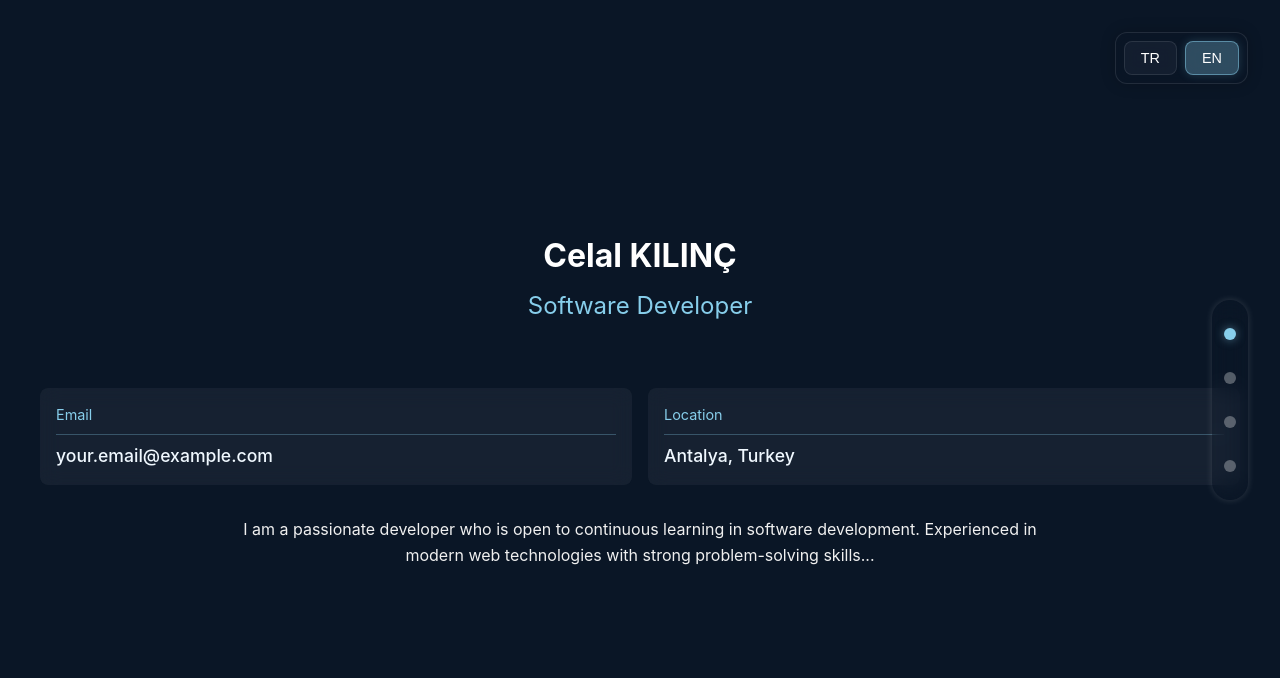
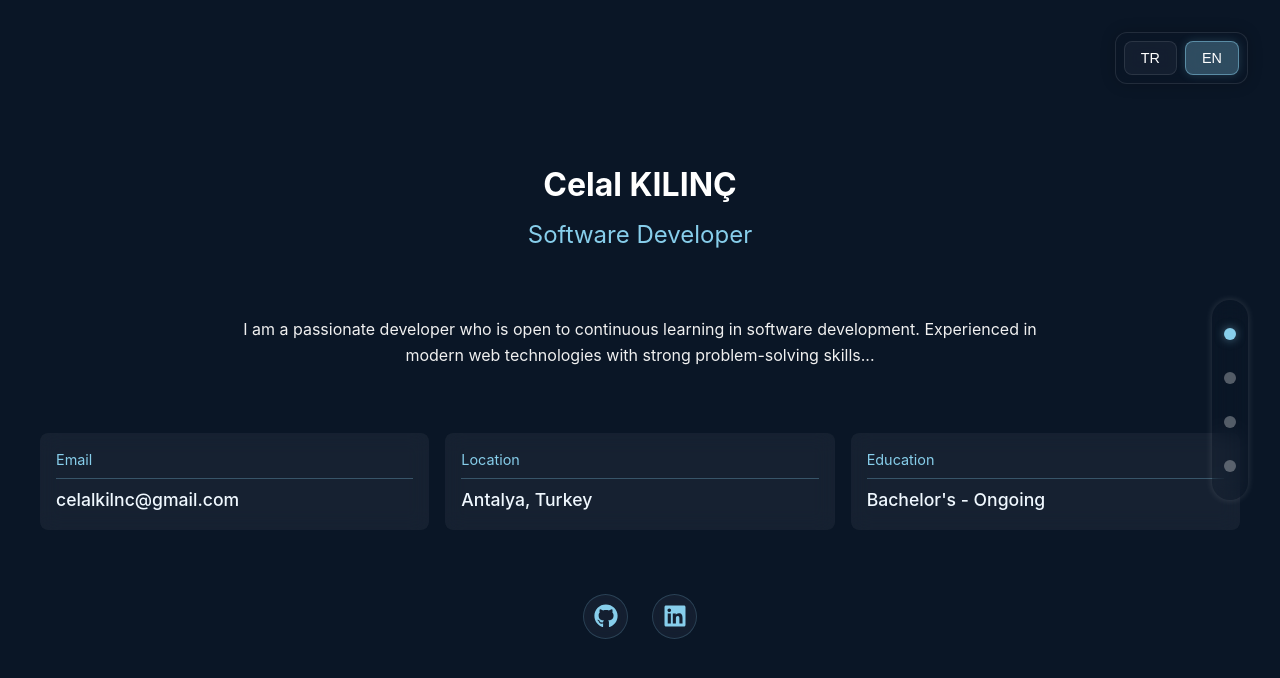
Before and after one commit to celalkilnc/career-canvas, a React (Vite) app: page / in a window 1280 px wide. Shown: the top 678 px of the page. Built offline with nearby package versions, Linux system fonts and the light colour scheme.

Commit message:
fixed css

```diff
--- a/package.json
+++ b/package.json
@@ -14,6 +14,7 @@
     "react": "^18.2.0",
     "react-dom": "^18.2.0",
     "react-i18next": "^15.4.0",
+    "react-icons": "^5.4.0",
     "react-router-dom": "^6.22.0",
     "react-scroll": "^1.9.0"
   },
--- a/src/locales/en/translation.json
+++ b/src/locales/en/translation.json
@@ -12,7 +12,9 @@
     "emailValue": "celalkilnc@gmail.com",
     "location": "Location",
     "locationValue": "Antalya, Turkey",
-    "aboutMe": "I am a passionate developer who is open to continuous learning in software development. Experienced in modern web technologies with strong problem-solving skills..."
+    "aboutMe": "I am a passionate developer who is open to continuous learning in software development. Experienced in modern web technologies with strong problem-solving skills...",
+    "education": "Education",
+    "educationStatus": "Bachelor's - Ongoing"
   },
   "experience": {
     "title": "Experience",
@@ -58,54 +60,87 @@
   },
   "projects": {
     "title": "Projects",
-    "myProjects": "My Projects",
-    "contributedProjects": "Contributed Projects",
+    "myProjects": "Personal",
+    "contributedProjects": "Corporate",
     "viewProject": "Demo",
+    "development_types": {
+      "developed": "Developed",
+      "contributed": "Contributed",
+      "team": "Team Project"
+    },
     "items": {
       "personal": [
         {
           "title": "Chopin, Instrument Store",
           "description": "Chopin consists of an API and a client, and it is continuously being developed. It is an e-commerce site for musical instrument sales. The API is built with .NET Core, and the client side is created with React.",
           "technologies": ["React", ".NET Core", "MSSQL"],
-          "company": null
+          "company": null,
+          "development_type": "developed"
         },
         {
           "title": "Chat App",
           "description": "I developed a messaging application in Windows Form for chatting with friends, utilizing RabbitMQ for communication.",
           "technologies": ["Windows Form", "RabbitMQ", "C#"],
-          "company": null
-        },
+          "company": null,
+          "development_type": "developed"
+        }
+      ],
+      "contributed": [
         {
           "title": "Test Monitor",
           "description": "A project I developed for Etihad, featuring customizable endpoints that regularly send requests and log them. The project is divided into API and Client sides. The API was built using .NET Core with PostgreSQL as the database. The Client side was developed with React and Tailwind was used for styling.",
           "technologies": ["React", "Tailwind", ".NET Core", "PostgreSQL"],
-          "company": "San TSG"
+          "company": "San TSG",
+          "development_type": "developed"
         },
         {
           "title": "Doc.Client",
           "description": "Developed a Postman-like site where API endpoints of connected services can be tested with JSON requests. The application was built with React, and Bootstrap was used for the design.",
           "technologies": ["React", "Bootstrap"],
-          "company": "San TSG"
+          "company": "San TSG",
+          "development_type": "developed"
         },
         {
           "title": "Reservation API",
           "description": "Developed an API application for hotel search and reservation, built using .NET Core.",
           "technologies": [".NET Core"],
-          "company": "San TSG"
-        }
-      ],
-      "contributed": [
+          "company": "San TSG",
+          "development_type": "developed"
+        },
         {
           "title": "TourVisio API",
           "description": "I contributed to bug fixing and feature development in the API project. I worked on the payment system, resolving payment-related bugs and integrating with banking systems.",
           "technologies": ["C#", ".NET Core Web API", "MSSQL", "Payment Integration", "Banking APIs"],
-          "company": "San TSG"
+          "company": "San TSG",
+          "development_type": "contributed"
         },
         {
           "title": "B2B",
           "description": "A client integrated with an API project built using .NET Core MVC.",
           "technologies": ["C#", ".NET Core MVC", "MSSQL", "TypeScript", "Bootstrap"],
-          "company": "San TSG"
+          "company": "San TSG",
+          "development_type": "contributed"
+        },
+        {
+          "title": "Media",
+          "description": "A .NET Core application developed for media file management.",
+          "technologies": [".NET Core"],
+          "company": "San TSG",
+          "development_type": "contributed"
+        },
+        {
+          "title": "Womom",
+          "description": "A frontend application developed for maternity education. Built as a Progressive Web App (PWA) using React.",
+          "technologies": ["React", "PWA", "JavaScript"],
+          "company": "San TSG",
+          "development_type": "developed"
+        },
+        {
+          "title": "SanCC",
+          "description": "A .NET Core application that triggers scheduled tasks. Accounting integration was implemented.",
+          "technologies": [".NET Core", "Scheduled Tasks", "Accounting Integration"],
+          "company": "San TSG",
+          "development_type": "contributed"
         }
       ]
     }
--- a/src/locales/tr/translation.json
+++ b/src/locales/tr/translation.json
@@ -13,7 +13,9 @@
     "emailValue": "celalkilnc@gmail.com",
     "location": "Konum",
     "locationValue": "Antalya, Türkiye",
-    "aboutMe": "Yazılım geliştirme konusunda tutkulu ve sürekli öğrenmeye açık bir geliştiriciyim. Modern web teknolojileri konusunda deneyimli, problem çözme becerileri güçlü..."
+    "aboutMe": "Yazılım geliştirme konusunda tutkulu ve sürekli öğrenmeye açık bir geliştiriciyim. Modern web teknolojileri konusunda deneyimli, problem çözme becerileri güçlü...",
+    "education": "Eğitim Durumu",
+    "educationStatus": "Lisans - Devam Ediyor"
   },
   "education": {
     "title": "Eğitim",
@@ -59,54 +61,87 @@
   },
   "projects": {
     "title": "Projeler",
-    "myProjects": "Yazdıklarım",
-    "contributedProjects": "Bulunduklarım",
+    "myProjects": "Bireysel",
+    "contributedProjects": "Kurumsal",
     "viewProject": "Demo",
+    "development_types": {
+      "developed": "Geliştirdim",
+      "contributed": "Katkıda Bulundum",
+      "team": "Takım Projesi"
+    },
     "items": {
       "personal": [
         {
           "title": "Chopin, Instrument Store",
           "description": "Chopin, API ve client taraflarından oluşan, sürekli geliştirilmekte olan bir müzik aleti satış e-ticaret sitesidir. API .NET Core ile, client tarafı React ile oluşturulmuştur.",
           "technologies": ["React", ".NET Core", "MSSQL"],
-          "company": null
+          "company": null,
+          "development_type": "developed"
         },
         {
           "title": "Chat App",
           "description": "Arkadaşlarla sohbet etmek için Windows Form'da geliştirdiğim, iletişim için RabbitMQ kullanan bir mesajlaşma uygulaması.",
           "technologies": ["Windows Form", "RabbitMQ", "C#"],
-          "company": null
-        },
+          "company": null,
+          "development_type": "developed"
+        }
+      ],
+      "contributed": [
         {
           "title": "Test Monitor",
           "description": "Etihad için geliştirdiğim, özelleştirilebilir endpoint'leri düzenli olarak kontrol eden ve loglarını tutan bir proje. Proje API ve Client taraflarına ayrılmıştır. API tarafı .NET Core ile PostgreSQL veritabanı kullanılarak, Client tarafı React ve Tailwind ile geliştirilmiştir.",
           "technologies": ["React", "Tailwind", ".NET Core", "PostgreSQL"],
-          "company": "San TSG"
+          "company": "San TSG",
+          "development_type": "developed"
         },
         {
           "title": "Doc.Client",
           "description": "Bağlı servislerin API endpoint'lerinin JSON istekleriyle test edilebildiği Postman benzeri bir site geliştirdim. Uygulama React ile geliştirildi ve tasarım için Bootstrap kullanıldı.",
           "technologies": ["React", "Bootstrap"],
-          "company": "San TSG"
+          "company": "San TSG",
+          "development_type": "developed"
         },
         {
           "title": "Reservation API",
           "description": "Otel arama ve rezervasyon için .NET Core kullanılarak geliştirilmiş bir API uygulaması.",
           "technologies": [".NET Core"],
-          "company": "San TSG"
-        }
-      ],
-      "contributed": [
+          "company": "San TSG",
+          "development_type": "developed"
+        },
         {
           "title": "TourVisio API",
           "description": "API projesinde hata düzeltme ve özellik geliştirme çalışmalarına katkıda bulundum. Ödeme sistemi üzerinde çalıştım, ödeme ile ilgili hataları çözdüm ve banka sistemleri ile entegrasyon sağladım.",
           "technologies": ["C#", ".NET Core Web API", "MSSQL", "Payment Integration", "Banking APIs"],
-          "company": "San TSG"
+          "company": "San TSG",
+          "development_type": "contributed"
         },
         {
           "title": "B2B",
           "description": ".NET Core MVC kullanılarak oluşturulmuş bir API projesi ile entegre edilmiş bir istemci.",
           "technologies": ["C#", ".NET Core MVC", "MSSQL", "TypeScript", "Bootstrap"],
-          "company": "San TSG"
+          "company": "San TSG",
+          "development_type": "contributed"
+        },
+        {
+          "title": "Media",
+          "description": "Medya dosyalarının yönetimi için geliştirilmiş bir .NET Core uygulaması.",
+          "technologies": [".NET Core"],
+          "company": "San TSG",
+          "development_type": "contributed"
+        },
+        {
+          "title": "Womom",
+          "description": "Annelik eğitimi için yazılmış bir ön yüz uygulaması. Progressive Web App (PWA) olarak React ile geliştirildi.",
+          "technologies": ["React", "PWA", "JavaScript"],
+          "company": "San TSG",
+          "development_type": "developed"
+        },
+        {
+          "title": "SanCC",
+          "description": "Schedule taskları tetikleyen bir .NET Core uygulaması. Muhasebe entegrasyonu yapıldı.",
+          "technologies": [".NET Core", "Scheduled Tasks", "Accounting Integration"],
+          "company": "San TSG",
+          "development_type": "contributed"
         }
       ]
     }
--- a/src/pages/information/Information.jsx
+++ b/src/pages/information/Information.jsx
@@ -1,31 +1,65 @@
 import InformationCard from "../../components/InfoCard/InformationCard";
 import "./InformationStyle.css";
 import { useTranslation } from 'react-i18next';
+import { FaGithub, FaLinkedin } from 'react-icons/fa';
 // import React from "react";
 
 function Information() {
   const { t } = useTranslation();
 
   const personalInfo = [
-    { key: t('info.email'), value: "your.email@example.com" },
+    { key: t('info.email'), value: t('info.emailValue') },
     { key: t('info.location'), value: t('info.locationValue') },
+    {
+      key: t('info.education'),
+      value: t('info.educationStatus')
+    }
+  ];
+
+  const socialLinks = [
+    {
+      icon: <FaGithub size={24} />,
+      url: "https://github.com/celalkilnc",
+      label: "GitHub"
+    },
+    {
+      icon: <FaLinkedin size={24} />,
+      url: "https://www.linkedin.com/in/celal-kılınç00/",
+      label: "LinkedIn"
+    }
   ];
 
   return (
     <div className="information" id="information">
       <div className="info-container">
         <div className="profile-section">
-
           <h1>Celal KILINÇ</h1>
           <h2>{t('info.description')}</h2>
         </div>
+
+        <div className="about-me">
+          <p>{t('info.aboutMe')}</p>
+        </div>
+
         <div className="info-cards">
           {personalInfo.map((info, index) => (
             <InformationCard key={index} data={info} />
           ))}
         </div>
-        <div className="about-me">
-          <p>{t('info.aboutMe')}</p>
+
+        <div className="social-links">
+          {socialLinks.map((link, index) => (
+            <a
+              key={index}
+              href={link.url}
+              target="_blank"
+              rel="noopener noreferrer"
+              className="social-link"
+              aria-label={link.label}
+            >
+              {link.icon}
+            </a>
+          ))}
         </div>
       </div>
     </div>
--- a/src/pages/information/InformationStyle.css
+++ b/src/pages/information/InformationStyle.css
@@ -49,6 +49,7 @@
     text-align: center;
     color: #f0f0f0;
     line-height: 1.6;
+    margin-bottom: 2rem;
 }
 
 h1 {
@@ -61,3 +62,43 @@ h2 {
     font-weight: normal;
     margin-bottom: 2rem;
 }
+
+.social-links {
+  display: flex;
+  gap: 1.5rem;
+  margin-top: 2rem;
+  justify-content: center;
+}
+
+.social-link {
+  display: flex;
+  align-items: center;
+  justify-content: center;
+  width: 45px;
+  height: 45px;
+  border-radius: 50%;
+  background: rgba(30, 41, 59, 0.5);
+  border: 1px solid rgba(135, 206, 235, 0.2);
+  color: #87CEEB;
+  transition: all 0.3s ease;
+  backdrop-filter: blur(5px);
+}
+
+.social-link:hover {
+  transform: translateY(-3px);
+  background: rgba(135, 206, 235, 0.2);
+  border-color: rgba(135, 206, 235, 0.4);
+  box-shadow: 0 0 15px rgba(135, 206, 235, 0.2);
+}
+
+@media (max-width: 768px) {
+  .social-links {
+    margin-top: 1.5rem;
+    gap: 1rem;
+  }
+
+  .social-link {
+    width: 40px;
+    height: 40px;
+  }
+}
```
Also changed, not shown: src/components/common/switchbar/Switchbar.jsx (+11 -19 lines), src/pages/projects/Projects.jsx (+12 -3 lines), src/pages/projects/ProjectsStyle.css (+49 -3 lines), 1 other file (tests, documents, lock files or other folders).
